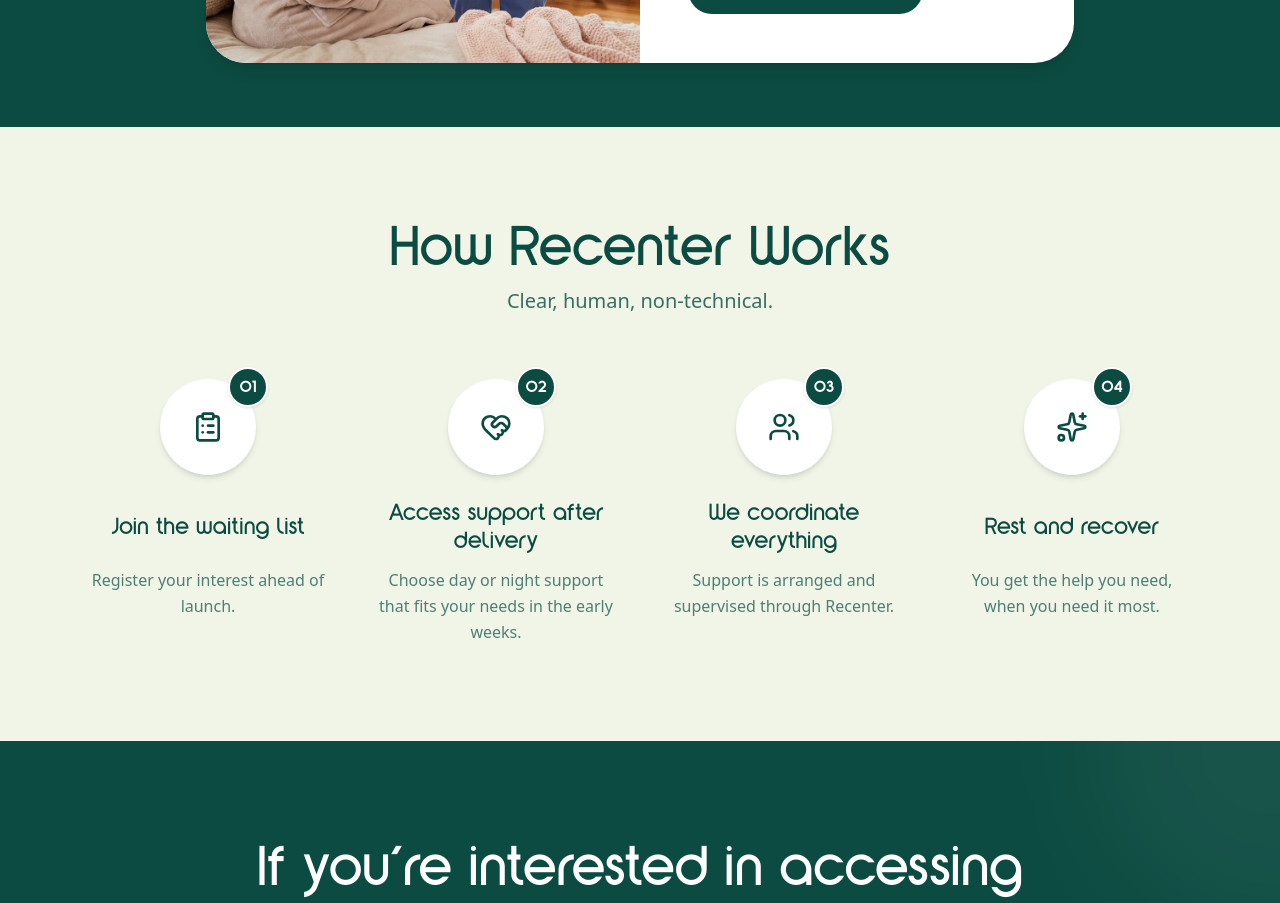
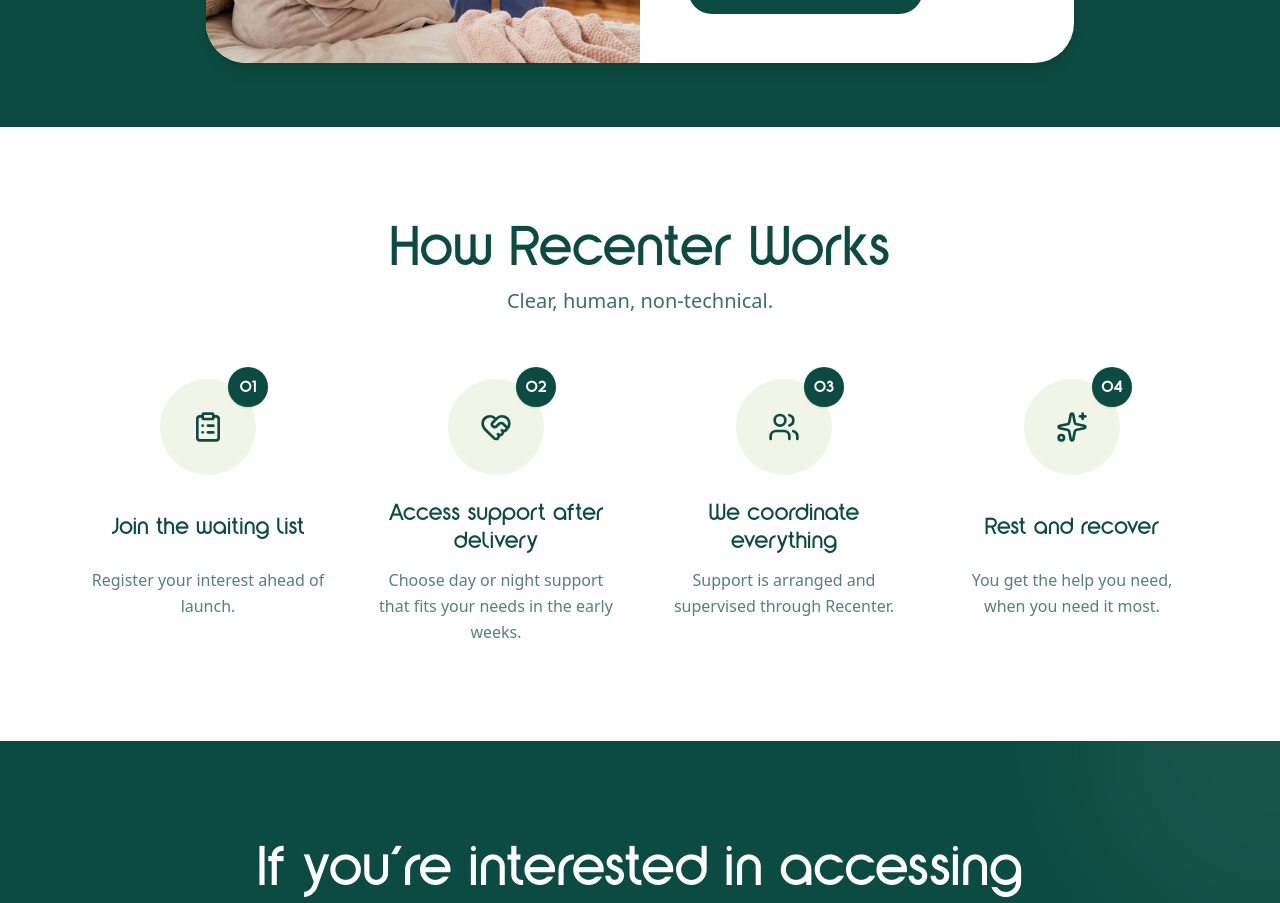
Before and after one commit to Moshood-debug/recenter, a Next.js app: page / in a window 1280 px wide. Shown: the part 4720-5623 px from the top of the page. Built offline with nearby package versions, Linux system fonts and the light colour scheme.

Commit message:
changes made

```diff
--- a/components/HowItWorksSection.jsx
+++ b/components/HowItWorksSection.jsx
@@ -33,7 +33,7 @@ const HowItWorksSection = () => {
   ];
 
   return (
-    <section className="py-24 bg-light-green">
+    <section className="py-24 bg-white">
       <div className="container mx-auto px-4 max-w-6xl">
         <div className="text-center mb-16">
           <h2 className="font-yaro text-4xl lg:text-5xl text-accent mb-4">
@@ -54,10 +54,10 @@ const HowItWorksSection = () => {
               className="flex flex-col items-center text-center group"
             >
               <div className="relative mb-6">
-                <div className="w-24 h-24 bg-white rounded-full flex items-center justify-center text-accent shadow-md  border-4 border-white/50">
+                <div className="w-24 h-24 bg-light-green rounded-full flex items-center justify-center text-accent">
                   <step.icon size={32} />
                 </div>
-                <div className="absolute -top-3 -right-3 w-10 h-10 bg-accent rounded-full flex items-center justify-center text-white font-yaro font-bold text-sm shadow-sm border-2 border-white">
+                <div className="absolute -top-3 -right-3 w-10 h-10 bg-accent rounded-full flex items-center justify-center text-white font-yaro font-bold text-sm shadow-sm ">
                   {step.number}
                 </div>
               </div>
```
